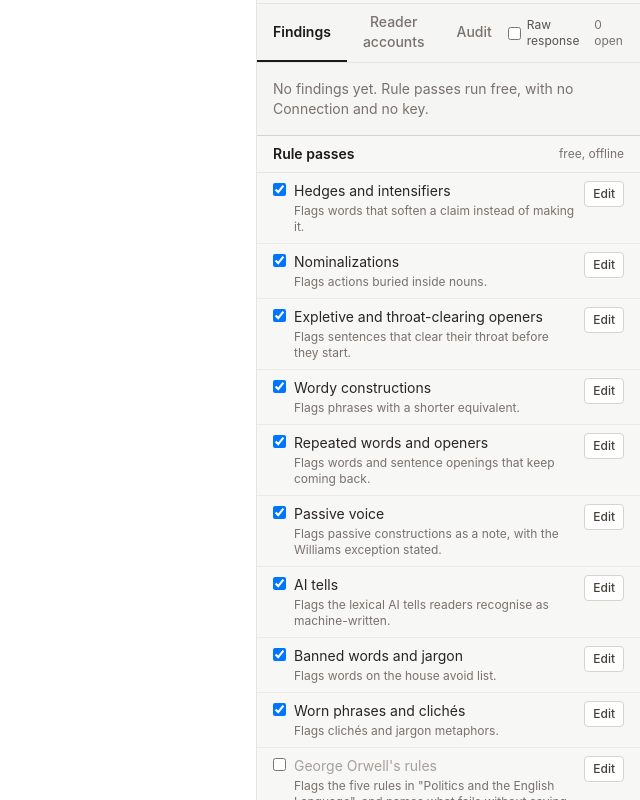
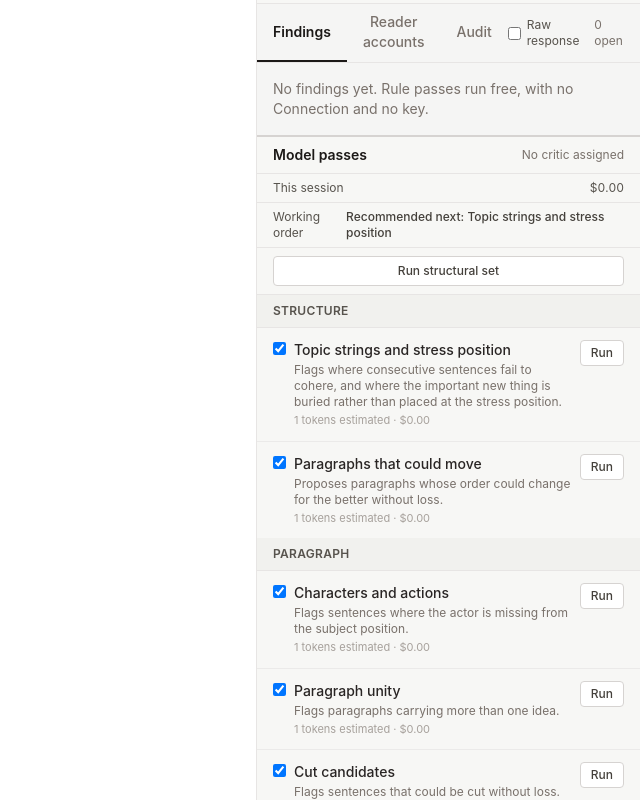
Before and after one commit to kiran-brahma/writing-tool, a React (Vite) app: page / in a window 1280 px wide. Shown: the part 500-1300 px from the top of the page, without its empty margins (640-1280 px from the left). Built offline with nearby package versions, Linux system fonts and the light colour scheme.

Commit message:
feat: working order derives from Pass scope (#30)

```diff
--- a/src/App.tsx
+++ b/src/App.tsx
@@ -684,12 +684,10 @@ export default function App() {
             )}
           </section>
 
-          <RulePassesPanel
-            passes={passes}
-            onToggle={(passId, enabled) => void togglePass(passId, enabled)}
-            onSaveConfig={(passId, ruleConfig) => void saveRuleConfig(passId, ruleConfig)}
-          />
-
+          {/* Stories 146–148: the Passes in the recommended working order —
+              structure, then paragraph (the model Passes), then word (the rule
+              Passes). A recommendation, not a gate: every panel stays usable in
+              any order. */}
           <ModelPassesPanel
             passes={passes}
             runningPassId={runningPassId}
@@ -707,6 +705,12 @@ export default function App() {
             onRunStructural={() => void runStructuralSet()}
             onCancel={cancelRun}
             onToggle={(passId, enabled) => void togglePass(passId, enabled)}
+          />
+
+          <RulePassesPanel
+            passes={passes}
+            onToggle={(passId, enabled) => void togglePass(passId, enabled)}
+            onSaveConfig={(passId, ruleConfig) => void saveRuleConfig(passId, ruleConfig)}
           />
 
           <JudgePanel
--- a/src/core/pass.ts
+++ b/src/core/pass.ts
@@ -171,6 +171,71 @@ export function rulePassesToRun(passes: Pass[]): Pass[] {
   return exclusive.length > 0 ? exclusive : enabled;
 }
 
+/**
+ * Stories 146–148: the three bands of the working order — structure, then
+ * paragraph, then word. The names are the recommendation's terms; the Writer's
+ * vocabulary in `CONTEXT.md` calls a document-scope Pass *structural* and a
+ * paragraph-scope one *local*.
+ */
+export type WorkingOrderBand = "structure" | "paragraph" | "word";
+
+export interface WorkingOrderGroup {
+  band: WorkingOrderBand;
+  /** The heading the sidebar shows for this band. */
+  label: string;
+  /** Every Pass in the band, in the order it was given. */
+  passes: Pass[];
+}
+
+/**
+ * Story 146: the recommended sequence, and the next Pass it points at. The
+ * order is derived on every read and never stored on a Pass, so there is
+ * nothing to keep in sync (story 148). `next` is the first enabled Pass in the
+ * sequence, or `null` when every Pass is off — a recommendation, never a gate
+ * (story 147): nothing here refuses a Run or holds a Pass back.
+ */
+export interface WorkingOrder {
+  groups: WorkingOrderGroup[];
+  next: Pass | null;
+}
+
+/** The bands in the order they are recommended. */
+const WORKING_ORDER_BANDS: readonly { band: WorkingOrderBand; label: string }[] = [
+  { band: "structure", label: "Structure" },
+  { band: "paragraph", label: "Paragraph" },
+  { band: "word", label: "Word" },
+];
+
+/**
+ * Story 148: the band a single Pass belongs to, derived from its kind and its
+ * scope rather than stored. A rule Pass is work at the word level whatever its
+ * stored scope (the Starter rule Passes are all document-scope because they
+ * read the whole text, not because they are structural). A model Pass with
+ * document scope is structural; a section- or paragraph-scope model Pass is
+ * local, so both land in the paragraph band.
+ */
+function workingOrderBand(pass: Pass): WorkingOrderBand {
+  if (pass.kind === "rule") return "word";
+  if (pass.scope === "document") return "structure";
+  return "paragraph";
+}
+
+/**
+ * Stories 146 and 148: the Passes offered in the recommended order — structure,
+ * then paragraph, then word — with the recommended next run. The same input
+ * always produces the same order: the bands are fixed and a band keeps the
+ * order it was handed, so no clock, store or random source enters in.
+ */
+export function workingOrder(passes: Pass[]): WorkingOrder {
+  const groups = WORKING_ORDER_BANDS.map(({ band, label }) => ({
+    band,
+    label,
+    passes: passes.filter((pass) => workingOrderBand(pass) === band),
+  }));
+  const next = groups.flatMap((group) => group.passes).find((pass) => pass.enabled) ?? null;
+  return { groups, next };
+}
+
 /** True for a Pass whose output is a Reader account rather than Findings. */
 export function isReaderPass(pass: Pass): boolean {
   return pass.output === READER_OUTPUT;
--- a/src/editor/ModelPassesPanel.tsx
+++ b/src/editor/ModelPassesPanel.tsx
@@ -1,6 +1,6 @@
 import type { CostEstimate } from "../core/cost";
 import type { RunReport } from "../core/critique";
-import { isFindingsPass, structuralPasses, type Pass } from "../core/pass";
+import { isFindingsPass, structuralPasses, workingOrder, type Pass } from "../core/pass";
 import { ElapsedTimer } from "./ElapsedTimer";
 import { QuarantinedRewrite, StruckViolations } from "./ViolationDisplay";
 import { splitViolations } from "./violationMarks";
@@ -13,6 +13,12 @@ import { splitViolations } from "./violationMarks";
  * object, because there is no streaming in v1. When Containment drops an Anchor
  * the count is shown here, so the Writer knows the model tried to speak about
  * text it was not asked about.
+ *
+ * Stories 146–148: the panel offers the Passes in the recommended working order
+ * — structure, then paragraph — and names the recommended next run. It is a
+ * recommendation, not a gate: every Run stays available whatever the order, and
+ * nothing is stored. The word band is the rule Passes, which run free on save
+ * and so have no Run button here.
  *
  * Only `findings`-output Passes appear here: a Reader pass returns a Reader
  * account and an Audit pass returns an Audit account, and each has its own tab.
@@ -68,6 +74,7 @@ export function ModelPassesPanel({
   onToggle,
 }: ModelPassesPanelProps) {
   const modelPasses = passes.filter((pass) => pass.kind === "model" && isFindingsPass(pass));
+  const order = workingOrder(modelPasses);
   const hasStructuralPasses = structuralPasses(passes).length > 0;
   const busy = runningPassId !== null || structuralRunning;
   const pastLimit = hasStructuralPasses && documentLength > characterLimit;
@@ -83,6 +90,15 @@ export function ModelPassesPanel({
       <div className="flex items-center justify-between border-b border-stone-200 px-4 py-1.5 text-xs text-stone-600">
         <span>This session</span>
         <span className="tabular-nums">{formatUsd(sessionCost)}</span>
+      </div>
+
+      <div className="flex items-center justify-between border-b border-stone-200 px-4 py-1.5 text-xs text-stone-600">
+        <span>Working order</span>
+        <span className="font-medium text-stone-700">
+          {order.next === null
+            ? "No model pass is on"
+            : `Recommended next: ${order.next.name}`}
+        </span>
       </div>
 
       <div className="border-b border-stone-200 px-4 py-2">
@@ -137,14 +153,59 @@ export function ModelPassesPanel({
         </p>
       )}
 
+      {order.groups.map((group) =>
+        group.passes.length === 0 ? null : (
+          <div key={group.band}>
+            <h3 className="border-b border-stone-200 bg-stone-200/40 px-4 py-2 text-xs font-semibold uppercase tracking-wide text-stone-600">
+              {group.label}
+            </h3>
             <ol>
-        {modelPasses.map((pass) => {
-          const running = pass.id === runningPassId;
-          const report = lastRunReport?.passId === pass.id ? lastRunReport : null;
-          const estimate = estimates[pass.id];
+              {group.passes.map((pass) => (
+                <ModelPassRow
+                  key={pass.id}
+                  pass={pass}
+                  running={pass.id === runningPassId}
+                  runningSince={runningSince}
+                  report={lastRunReport?.passId === pass.id ? lastRunReport : null}
+                  estimate={estimates[pass.id]}
+                  busy={busy}
+                  onRun={onRun}
+                  onToggle={onToggle}
+                />
+              ))}
+            </ol>
+          </div>
+        ),
+      )}
+    </section>
+  );
+}
+
+interface ModelPassRowProps {
+  pass: Pass;
+  running: boolean;
+  runningSince: number | null;
+  report: RunReport | null;
+  estimate: CostEstimate | undefined;
+  busy: boolean;
+  onRun: (passId: string) => void;
+  onToggle: (passId: string, enabled: boolean) => void;
+}
+
+/** One model Pass in the working-order bands: toggle it, run it, read its report. */
+function ModelPassRow({
+  pass,
+  running,
+  runningSince,
+  report,
+  estimate,
+  busy,
+  onRun,
+  onToggle,
+}: ModelPassRowProps) {
   const { strikes, rewrites } = splitViolations(report?.violations ?? []);
   return (
-            <li key={pass.id} className="border-b border-stone-200/70 px-4 py-3 last:border-b-0">
+    <li className="border-b border-stone-200/70 px-4 py-3 last:border-b-0">
       <div className="flex items-start gap-2">
         <input
           type="checkbox"
@@ -189,9 +250,7 @@ export function ModelPassesPanel({
           </button>
         )}
       </div>
-              {!pass.enabled && (
-                <p className="mt-1 pl-6 text-xs italic text-stone-400">Disabled.</p>
-              )}
+      {!pass.enabled && <p className="mt-1 pl-6 text-xs italic text-stone-400">Disabled.</p>}
       {report !== null && (
         <>
           <p className="mt-1 text-xs text-stone-500">
@@ -199,8 +258,7 @@ export function ModelPassesPanel({
             {report.droppedAnchors === 0
               ? "No Findings dropped outside the target."
               : `${report.droppedAnchors} Anchor${report.droppedAnchors === 1 ? "" : "s"} dropped outside the target.`}
-                    {report.chunks > 1 &&
-                      ` Ran in ${report.chunks} overlapping chunks.`}
+            {report.chunks > 1 && ` Ran in ${report.chunks} overlapping chunks.`}
           </p>
           {strikes.length > 0 && (
             <p className="mt-1 text-xs text-stone-500">
@@ -213,10 +271,6 @@ export function ModelPassesPanel({
       )}
     </li>
   );
-        })}
-      </ol>
-    </section>
-  );
 }
 
 /** A US dollar figure, with enough precision to show a sub-cent estimate. */
--- a/src/editor/RulePassesPanel.tsx
+++ b/src/editor/RulePassesPanel.tsx
@@ -8,6 +8,10 @@ import { applyFieldText, fieldText, ruleFields, type RuleField } from "./ruleCon
  * prose editing — nothing here can insert a word into the Document. An exclusive
  * Pass, when it is on, holds the others, and the panel says so and tags each
  * held Pass rather than pretending they are off.
+ *
+ * Stories 146–148: the rule Passes are the word band of the working order, so
+ * the heading names it and the panel sits after the model Passes in the sidebar.
+ * The order is a label, not a gate: every Pass here stays togglable in any order.
  */
 export interface RulePassesPanelProps {
   passes: Pass[];
@@ -24,7 +28,7 @@ export function RulePassesPanel({ passes, onToggle, onSaveConfig }: RulePassesPa
   return (
     <section className="border-b border-stone-200">
       <div className="flex items-center justify-between border-b border-stone-200 px-4 py-2">
-        <h2 className="text-sm font-semibold">Rule passes</h2>
+        <h2 className="text-sm font-semibold">Word — rule passes</h2>
         <span className="text-xs text-stone-500">free, offline</span>
       </div>
       {solo !== null && (
--- a/src/editor/findingsGroups.ts
+++ b/src/editor/findingsGroups.ts
@@ -1,5 +1,5 @@
 import type { Finding } from "../core/finding";
-import type { Pass } from "../core/pass";
+import { workingOrder, type Pass } from "../core/pass";
 
 export interface PassGroup {
   id: string;
@@ -8,12 +8,15 @@ export interface PassGroup {
 }
 
 /**
- * Groups Findings under the Passes that produced them, in the order the Passes
- * are listed. Findings within a group keep the order Core gave them, which is
- * document order. A Pass with no Findings is omitted.
+ * Groups Findings under the Passes that produced them, in the recommended
+ * working order — structure, then paragraph, then word (stories 146–148) — so
+ * the sidebar and the `j`/`k` queue work globally before locally. Within a
+ * group, Findings keep the order Core gave them, which is document order. A
+ * Pass with no Findings is omitted.
  */
 export function groupFindingsByPass(findings: Finding[], passes: Pass[]): PassGroup[] {
-  return passes
+  const ordered = workingOrder(passes).groups.flatMap((group) => group.passes);
+  return ordered
     .map((pass) => ({
       id: pass.id,
       name: pass.name,
```
Also changed, not shown: 2 other files (tests, documents, lock files or other folders). Lines whose indentation alone changed are shown as unchanged.
